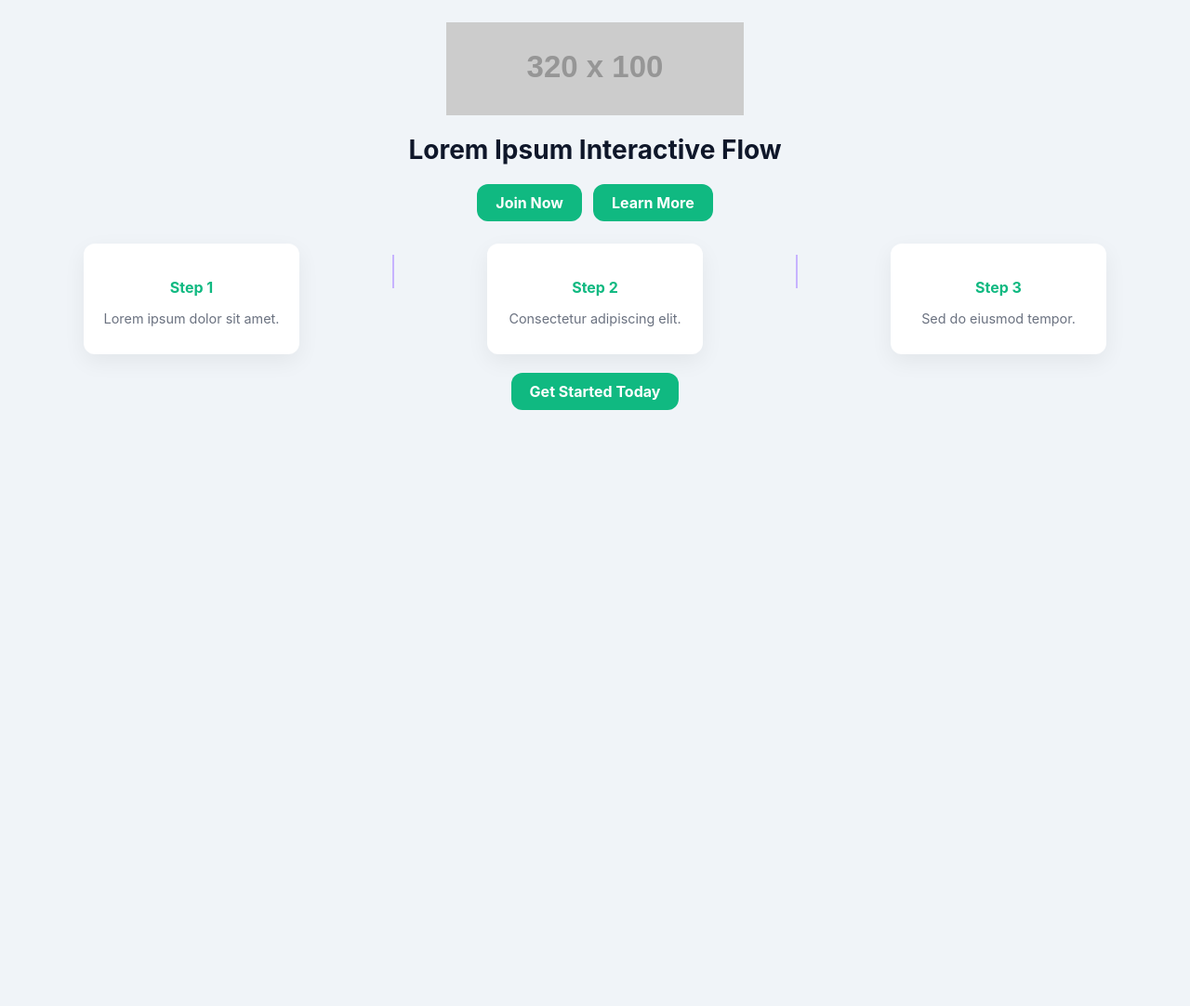
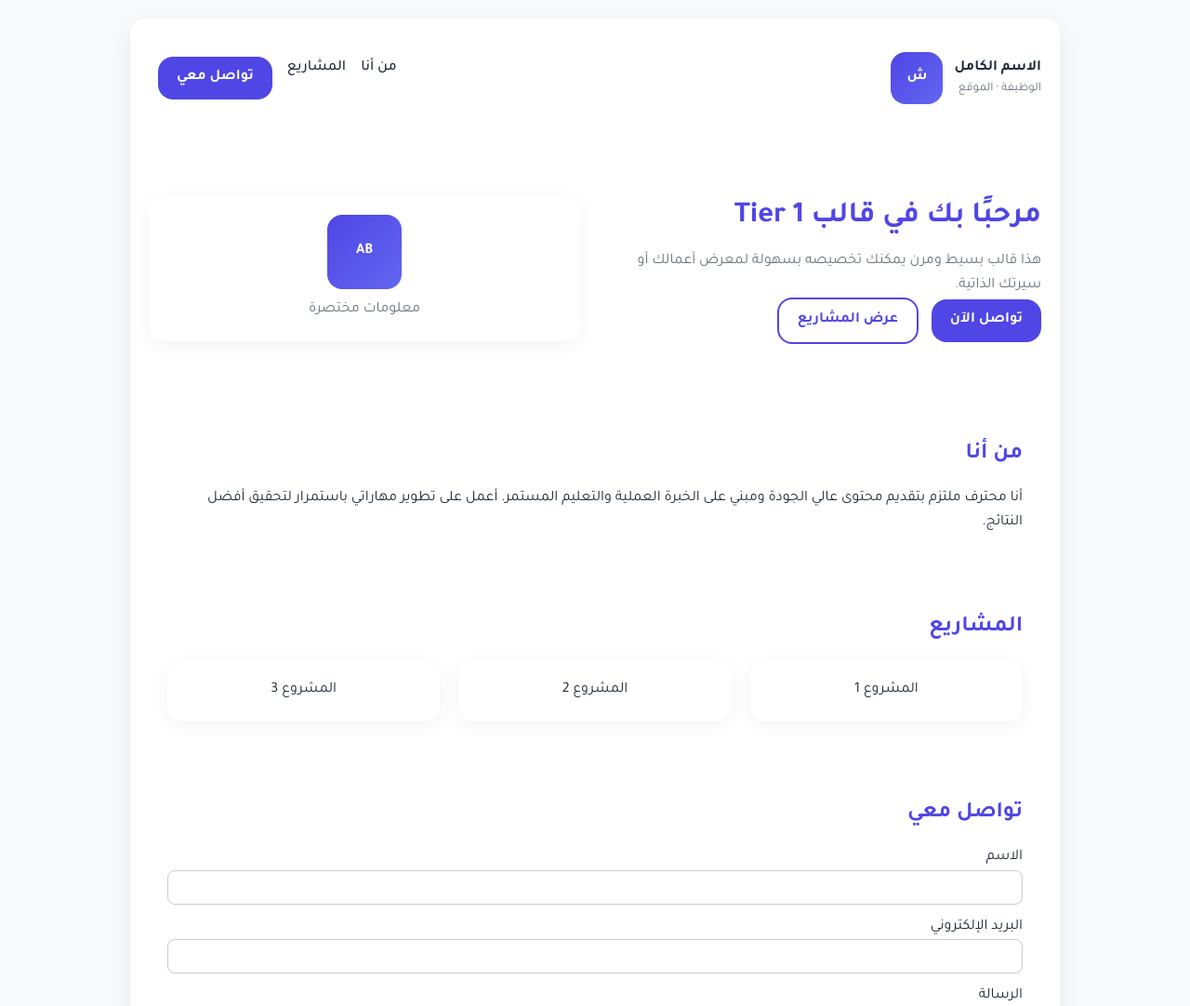
Before and after one commit to talk2klyro/Template-8, a plain HTML site: page index.html in a window 1280 px wide. Shown: the top 1082 px of the page at 93% size. Before the commit the page ends 800 px from the top, so only its background shows below. Drawn offline with Linux system fonts and the light colour scheme; placeholder pictures from the web are drawn by us.

Commit message:
Update index.html

```diff
--- a/index.html
+++ b/index.html
@@ -1,51 +1,200 @@
 <!DOCTYPE html>
-<html lang="en">
+<html lang="ar" dir="rtl">
 <head>
-<meta charset="utf-8" />
-<meta name="viewport" content="width=device-width,initial-scale=1" />
-<title>Interactive Flow Template 1</title>
+<meta charset="UTF-8">
+<meta name="viewport" content="width=device-width, initial-scale=1.0">
+<title>قالب Tier 1 بالعربية</title>
+<link href="https://fonts.googleapis.com/css2?family=Tajawal:wght@400;500;600;700&display=swap" rel="stylesheet">
 <style>
-:root {
-  --bg:#f0f4f8; --accent:#10b981; --muted:#6b7280; --card:#fff; --radius:12px;
-  font-family: Inter, system-ui, Arial, sans-serif;
-}
-body { background: var(--bg); margin:0; padding:24px; color:#111827; text-align:center; }
-.container { max-width:1100px; margin:auto; }
-.hero img { max-width:320px; width:60%; margin:0 auto 12px; display:block; }
-.hero h1 { font-size:28px; margin:20px 0; color:#0f172a; }
-.btn { background: var(--accent); color:#fff; padding:10px 20px; border-radius:var(--radius); text-decoration:none; font-weight:700; cursor:pointer; transition: transform 0.3s; }
-.btn:hover { transform:scale(1.05); }
-.btn-row { margin:14px 0 18px; display:flex; gap:12px; justify-content:center; flex-wrap:wrap; }
-.flow-container { display:flex; flex-wrap:wrap; justify-content:center; gap:18px; margin-top:24px; }
-.flow-box { min-width:200px; max-width:260px; background:var(--card); border-radius:var(--radius); padding:16px; box-shadow:0 8px 24px rgba(2,6,23,0.06); }
-.flow-box h4 { margin-bottom:8px; color: var(--accent); }
-.flow-box p { color: var(--muted); font-size:0.9rem; }
-.arrow { width:2px; height:36px; background:#c7b3ff; margin:12px auto; }
-@media(max-width:720px){ .flow-box { min-width:160px; max-width:90%; } }
+  :root {
+    --primary: #4f46e5;
+    --secondary: #6366f1;
+    --bg: #f9fafb;
+    --text: #1f2937;
+    --muted: #6b7280;
+    --radius: 16px;
+    --max-width: 1000px;
+  }
+
+  * { box-sizing: border-box; margin:0; padding:0; }
+  body {
+    font-family: 'Tajawal', sans-serif;
+    background: var(--bg);
+    color: var(--text);
+    line-height: 1.6;
+    padding: 20px;
+  }
+
+  .container {
+    max-width: var(--max-width);
+    margin: auto;
+    background: #fff;
+    border-radius: var(--radius);
+    box-shadow: 0 10px 30px rgba(0,0,0,0.08);
+    overflow: hidden;
+    padding: 20px;
+  }
+
+  header {
+    display: flex;
+    justify-content: space-between;
+    align-items: center;
+    flex-wrap: wrap;
+    padding: 16px 0;
+    direction: rtl;
+  }
+
+  .brand {
+    display: flex;
+    align-items: center;
+    gap: 12px;
+    flex-direction: row-reverse;
+  }
+
+  .logo {
+    width: 56px; height: 56px;
+    border-radius: var(--radius);
+    background: linear-gradient(135deg,var(--primary),var(--secondary));
+    color: white; font-weight: bold;
+    display:flex; align-items:center; justify-content:center;
+  }
+
+  nav { display:flex; gap:16px; flex-wrap: wrap; }
+  nav a {
+    text-decoration:none;
+    color: var(--text);
+    font-weight:500;
+    transition: color 0.3s;
+  }
+  nav a:hover { color: var(--primary); }
+
+  .hero { display:grid; grid-template-columns:1fr 1fr; gap:32px; align-items:center; padding: 40px 0; }
+  .hero h1 { font-size:2rem; color:var(--primary); margin-bottom:10px; }
+  .hero p { color: var(--muted); }
+  .btn {
+    display:inline-block;
+    padding:10px 20px;
+    border-radius: var(--radius);
+    font-weight:600;
+    text-decoration:none;
+    margin-left:10px;
+    transition: all 0.3s ease;
+  }
+  .btn-primary { background: var(--primary); color:#fff; }
+  .btn-primary:hover { background: var(--secondary); }
+  .btn-outline { border:2px solid var(--primary); color:var(--primary); }
+  .btn-outline:hover { background: var(--primary); color:#fff; }
+
+  section { margin-top: 40px; padding:20px; border-radius: var(--radius); }
+  h2 { color: var(--primary); margin-bottom:16px; }
+
+  .grid { display:grid; grid-template-columns:repeat(auto-fit, minmax(220px,1fr)); gap:20px; }
+
+  .card {
+    background: #fff;
+    padding:20px;
+    border-radius: var(--radius);
+    box-shadow: 0 4px 20px rgba(0,0,0,0.05);
+    text-align:center;
+  }
+
+  footer { text-align:center; padding:20px 0; color:var(--muted); font-size:14px; margin-top:40px; }
+
+  /* Fade-in Tier 1 animation */
+  .fade-in { opacity:0; transform:translateY(12px); transition: opacity 0.6s ease, transform 0.6s ease; }
+  .fade-in.visible { opacity:1; transform:translateY(0); }
+
+  @media(max-width:768px){ .hero { grid-template-columns:1fr; } }
 </style>
 </head>
 <body>
+
 <div class="container">
-  <div class="hero">
-    <img src="https://via.placeholder.com/320x100" alt="Logo" />
-    <h1>Lorem Ipsum Interactive Flow</h1>
-    <div class="btn-row">
-      <a href="#" class="btn">Join Now</a>
-      <a href="#" class="btn">Learn More</a>
+
+  <!-- Header -->
+  <header>
+    <div class="brand">
+      <div class="logo">ش</div>
+      <div>
+        <div style="font-weight:700">الاسم الكامل</div>
+        <div style="color:var(--muted); font-size:13px">الوظيفة · الموقع</div>
+      </div>
     </div>
-  </div>
+    <nav>
+      <a href="#about">من أنا</a>
+      <a href="#portfolio">المشاريع</a>
+      <a href="#contact" class="btn btn-primary">تواصل معي</a>
+    </nav>
+  </header>
 
-  <div class="flow-container">
-    <div class="flow-box"><h4>Step 1</h4><p>Lorem ipsum dolor sit amet.</p></div>
-    <div class="arrow"></div>
-    <div class="flow-box"><h4>Step 2</h4><p>Consectetur adipiscing elit.</p></div>
-    <div class="arrow"></div>
-    <div class="flow-box"><h4>Step 3</h4><p>Sed do eiusmod tempor.</p></div>
-  </div>
+  <!-- Hero -->
+  <section class="hero fade-in">
+    <div>
+      <h1>مرحبًا بك في قالب Tier 1</h1>
+      <p>هذا قالب بسيط ومرن يمكنك تخصيصه بسهولة لمعرض أعمالك أو سيرتك الذاتية.</p>
+      <a href="#contact" class="btn btn-primary">تواصل الآن</a>
+      <a href="#portfolio" class="btn btn-outline">عرض المشاريع</a>
+    </div>
+    <div class="card fade-in">
+      <div class="logo" style="width:80px;height:80px;margin:auto;">AB</div>
+      <p style="margin-top:10px;color:var(--muted)">معلومات مختصرة</p>
+    </div>
+  </section>
 
-  <div class="btn-row" style="margin-top:20px;">
-    <a href="#" class="btn">Get Started Today</a>
-  </div>
+  <!-- About -->
+  <section id="about" class="fade-in">
+    <h2>من أنا</h2>
+    <p>أنا محترف ملتزم بتقديم محتوى عالي الجودة ومبني على الخبرة العملية والتعليم المستمر. أعمل على تطوير مهاراتي باستمرار لتحقيق أفضل النتائج.</p>
+  </section>
+
+  <!-- Portfolio -->
+  <section id="portfolio" class="fade-in">
+    <h2>المشاريع</h2>
+    <div class="grid">
+      <div class="card">المشروع 1</div>
+      <div class="card">المشروع 2</div>
+      <div class="card">المشروع 3</div>
+    </div>
+  </section>
+
+  <!-- Contact -->
+  <section id="contact" class="fade-in">
+    <h2>تواصل معي</h2>
+    <form onsubmit="sendEmail(event)">
+      <label for="name">الاسم</label>
+      <input id="name" name="name" type="text" required style="width:100%;padding:10px;margin-bottom:12px;border-radius:8px;border:1px solid #ccc;">
+      <label for="email">البريد الإلكتروني</label>
+      <input id="email" name="email" type="email" required style="width:100%;padding:10px;margin-bottom:12px;border-radius:8px;border:1px solid #ccc;">
+      <label for="message">الرسالة</label>
+      <textarea id="message" name="message" required style="width:100%;padding:10px;margin-bottom:12px;border-radius:8px;border:1px solid #ccc;"></textarea>
+      <button type="submit" class="btn btn-primary">إرسال</button>
+    </form>
+  </section>
+
+  <footer>
+    &copy; <span id="year"></span> قالب Tier 1 بالعربية
+  </footer>
+
 </div>
+
+<script>
+  document.getElementById('year').textContent = new Date().getFullYear();
+
+  function sendEmail(e){
+    e.preventDefault();
+    const name = document.getElementById('name').value;
+    const email = document.getElementById('email').value;
+    const message = document.getElementById('message').value;
+    window.location.href = `mailto:example@email.com?subject=${encodeURIComponent('رسالة من '+name)}&body=${encodeURIComponent(message+'\n\nمن: '+name+' ('+email+')')}`;
+  }
+
+  // Fade-in sections
+  window.addEventListener('load', () => {
+    document.querySelectorAll('.fade-in').forEach((el,i) => {
+      setTimeout(()=>el.classList.add('visible'), i*150);
+    });
+  });
+</script>
+
 </body>
-</html>
+        </html>
```
